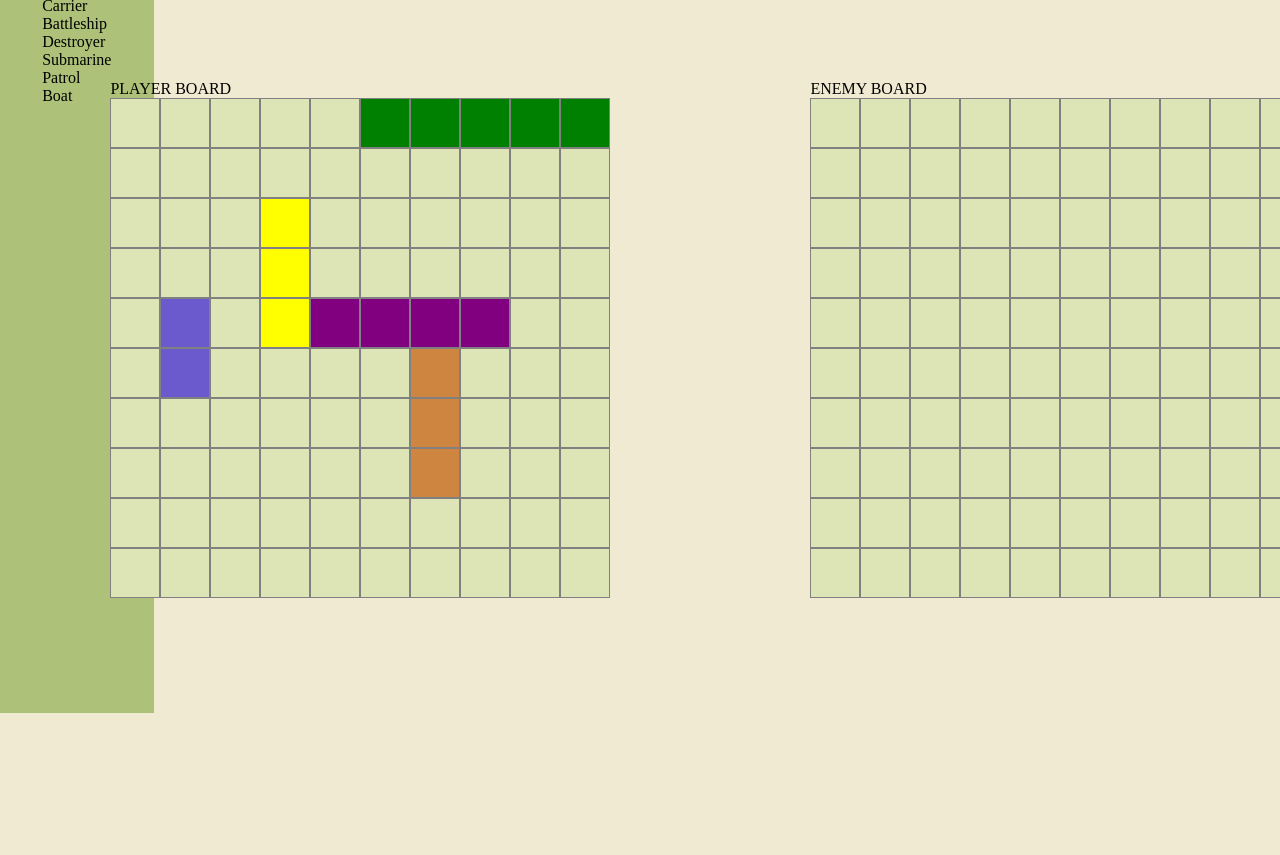
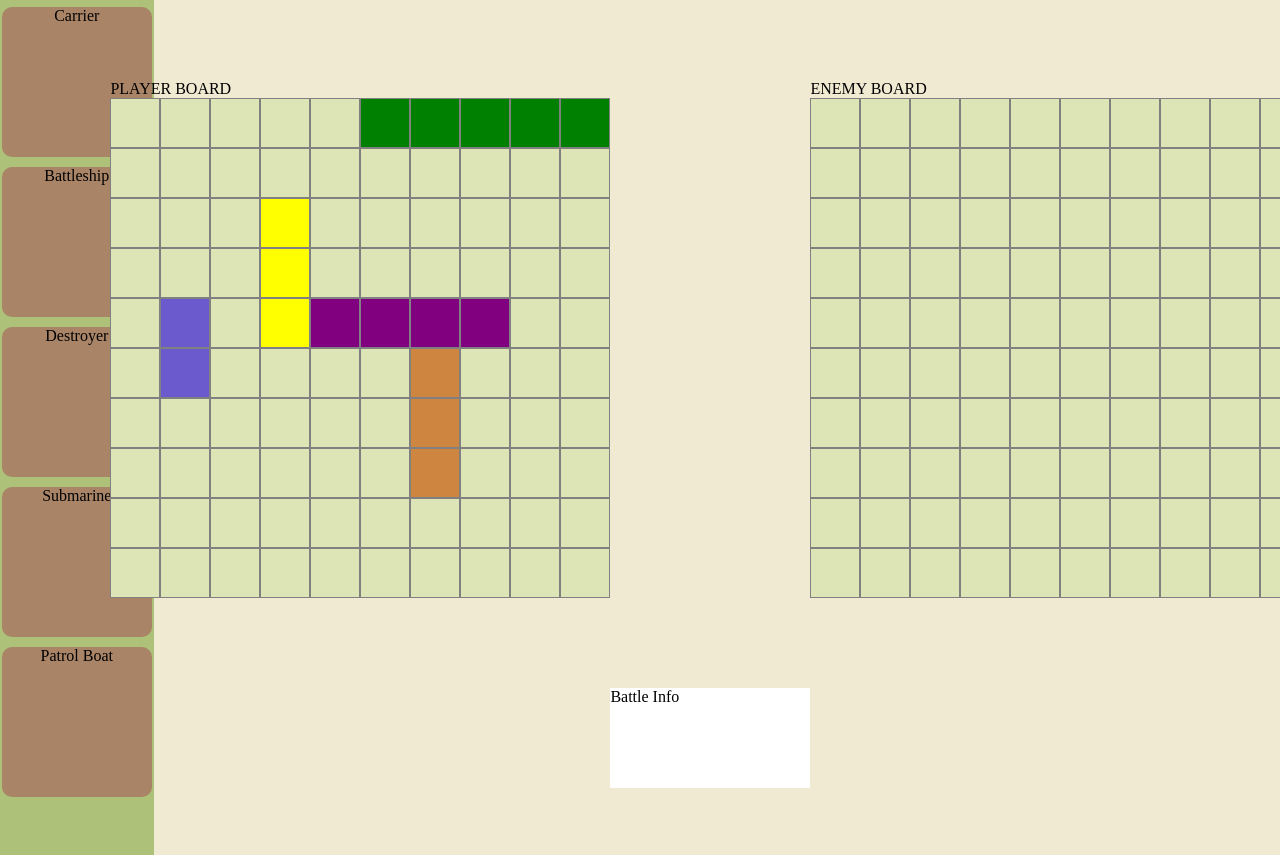
Before and after one commit to d-hardine/battleship-game, a website built with webpack: page src/template.html in a window 1280 px wide. Shown: the part 87-942 px from the top of the page. Before the commit the page ends 800 px from the top, so only its background shows below. Built offline with nearby package versions, Linux system fonts and the light colour scheme.

Commit message:
add non functional battle info, ships placement sidebar, and fix typo

```diff
--- a/src/battleship.js
+++ b/src/battleship.js
@@ -90,7 +90,7 @@ class GameBoard {
         if(this.boardInfo[index] === 'none' || this.boardInfo[index] === 'missed') {
             this.boardInfo[index] = 'missed'
             this.coordinateHistory.push(index)
-            console.log('missed')
+            console.log(`attack missed.`)
         } else {
             this.boardInfo[index].hitCompute()
             console.log(this.boardInfo[index])
@@ -110,7 +110,7 @@ class GameBoard {
         let playerChecker = playerCheckerArray.every(check => check == true)
 
         if(enemyChecker) {
-            return 'All of enemy ships are destroyed.'
+            return 'All of the enemy ships are destroyed.'
         }
         else if (playerChecker) {
             return 'All of your ships are destroyed.'
--- a/src/index.js
+++ b/src/index.js
@@ -10,8 +10,7 @@ createBoard(enemy)
 const playerBlocks = document.querySelectorAll('#player div')
 const enemyBlocks = document.querySelectorAll('#enemy div')
 
-let test = clickableBlocks(enemy, enemyBlocks, player, playerBlocks) //playerBlocks is inserted to make sure the enemy can attack the player blocks
-console.log(test)
+clickableBlocks(enemy, enemyBlocks, player, playerBlocks) //playerBlocks is inserted to make sure the enemy can attack the player blocks
 
 //hide the enemy's ship placement
 enemyBlocks.forEach(enemyBlock => {
--- a/src/styles.css
+++ b/src/styles.css
@@ -20,6 +20,15 @@ body {
     display: flex;
     align-items: center;
     flex-direction: column;
+}
+
+.ship-container {
+    width: 150px;
+    height: 150px;
+    background-color: #a98467;
+    border-radius: 10px;
+    margin-top: 10px;
+    margin-bottom: 10px;
 }
 
 .main {
@@ -121,3 +130,9 @@ body {
 .restart-button {
     margin-bottom: 10px;
 }
+
+.info-container {
+    background-color: white;
+    width: 200px;
+    height: 100px;
+}
--- a/src/template.html
+++ b/src/template.html
@@ -9,17 +9,31 @@
     <div class="grid-container">
         <div class="sidebar">
             <div style="text-align: center;">Ship Placement</div>
-            <div class="ship-container">
-                <div>Carrier</div>
-                <div>Battleship</div>
-                <div>Destroyer</div>
-                <div>Submarine</div>
-                <div>Patrol Boat</div>
+            <div class="ships-container">
+                <div class="ship-container" id="carrier">
+                    <div style="text-align: center;">Carrier</div>
+                </div>
+                <div class="ship-container" id="battleship">
+                    <div style="text-align: center;">Battleship</div>
+                </div>
+                <div class="ship-container" id="destroyer">
+                    <div style="text-align: center;">Destroyer</div>
+                </div>
+                <div class="ship-container" id="submarine">
+                    <div style="text-align: center;">Submarine</div>
+                </div>
+                <div class="ship-container" id="patrol-boat">
+                    <div style="text-align: center;">Patrol Boat</div>
+                </div>
             </div>
         </div>
         <div class="main">
             <h1 class="title">BATTLESHIP GAME</h1>
             <div class="two-boards-container"></div>
+            <div class="info-container">
+                <div>Battle Info</div>
+                <div class="info"></div>
+            </div>
         </div>
     </div>
     <div id="overlay">
```
